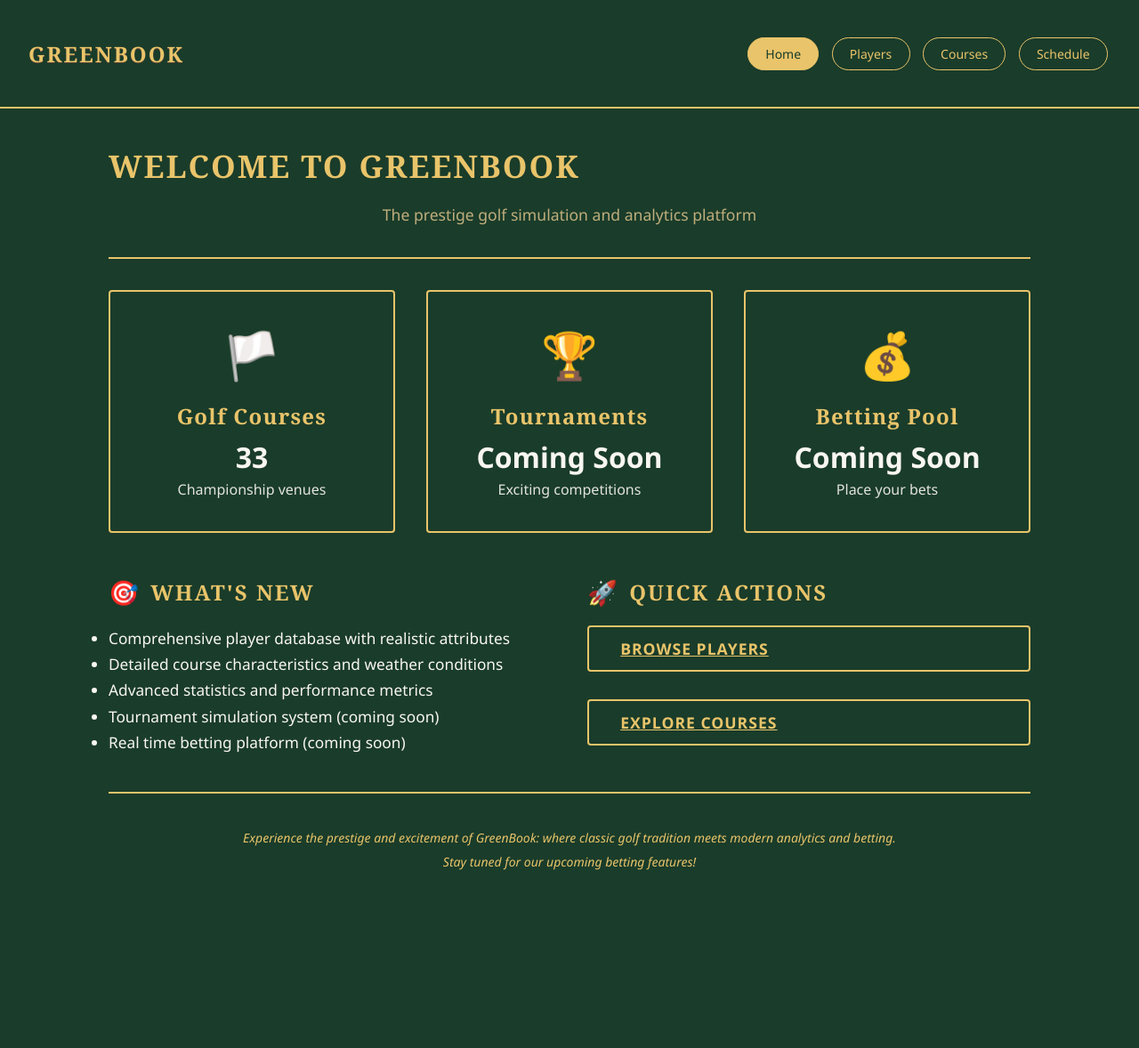
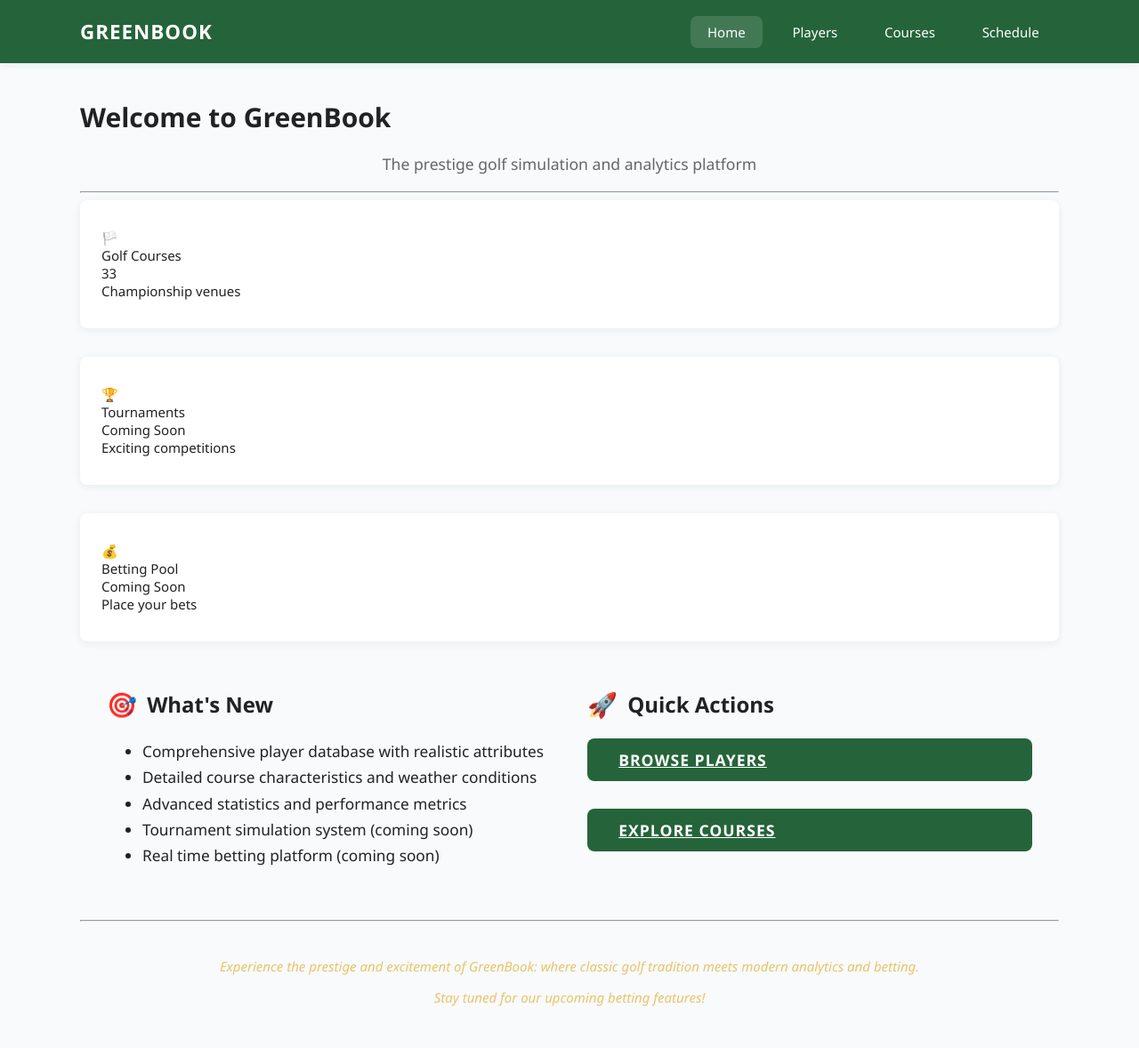
Before and after one commit to zt-robinson/GreenBook, a Flask app: page / in a window 1280 px wide. Shown: the whole page at 89% size. Before the commit the page ends 978 px from the top, so only its background shows below. Run offline with Flask 3, Linux system fonts and the light colour scheme; data comes from the database, SQL or seed files in the repository.

Commit message:
reverted color scheme to simpler setup for dev purposes

```diff
--- a/static/style.css
+++ b/static/style.css
@@ -1,130 +1,113 @@
-/* GreenBook Main Stylesheet */
+/* GreenBook Modern Functional UI */
 :root {
-  --greenbook-green: #1A3C2A; /* Sampled from mockup, deep Augusta green */
-  --greenbook-offwhite: #F8F6F0; /* Slightly warm off-white */
-  --greenbook-gold: #E9C46A; /* Sampled gold accent */
-  --greenbook-brown: #5B4636;
-  --greenbook-gray: #E0DED7;
-  --headline-serif: 'Playfair Display', 'Merriweather', Georgia, 'Times New Roman', serif;
-  --ui-sans: 'Segoe UI', 'Inter', 'Helvetica Neue', Arial, sans-serif;
+  --primary-green: #25643a;
+  --accent-green: #174a2a;
+  --background: #f8fafc;
+  --card-bg: #fff;
+  --text-main: #222;
+  --text-light: #666;
+  --header-bg: var(--primary-green);
+  --header-text: #fff;
+  --table-header-bg: var(--primary-green);
+  --table-header-text: #fff;
+  --button-bg: var(--primary-green);
+  --button-text: #fff;
+  --button-hover-bg: #174a2a;
+  --border-radius: 8px;
+  --shadow: 0 2px 8px rgba(23, 74, 42, 0.08);
+  --font-sans: 'Segoe UI', 'Inter', 'Helvetica Neue', Arial, sans-serif;
 }
 
 body {
-  background: var(--greenbook-green);
-  color: var(--greenbook-offwhite);
-  font-family: var(--ui-sans);
-  font-size: 14px;
+  background: var(--background);
+  color: var(--text-main);
+  font-family: var(--font-sans);
+  font-size: 15px;
   margin: 0;
 }
 
-.header, .billboard {
-  background: var(--greenbook-green);
-  color: var(--greenbook-gold);
-  border-radius: 0;
-  box-shadow: none;
-  padding: 1.5rem 2rem;
-  border-bottom: 2px solid var(--greenbook-gold);
+.header {
+  background: var(--header-bg);
+  color: var(--header-text);
+  box-shadow: var(--shadow);
+  position: sticky;
+  top: 0;
+  z-index: 1000;
 }
-
-.logo, .page-title, h1, h2, h3, h4 {
-  font-family: var(--headline-serif);
-  color: var(--greenbook-gold);
-  letter-spacing: 1.5px;
-  text-transform: uppercase;
+.header-content {
+  display: flex;
+  justify-content: space-between;
+  align-items: center;
+  padding: 1.1rem 0;
+  max-width: 1100px;
+  margin: 0 auto;
 }
-
 .logo {
-  font-size: 1.5rem;
+  font-size: 1.4rem;
   font-weight: bold;
-  text-shadow: 0 1px 0 var(--greenbook-brown);
+  color: var(--header-text);
+  text-decoration: none;
+  letter-spacing: 1px;
+  font-family: var(--font-sans);
 }
-
-nav.nav a {
-  color: var(--greenbook-gold);
+.nav {
+  display: flex;
+  gap: 0.5rem;
+}
+.nav a {
+  padding: 0.5rem 1.2rem;
+  text-decoration: none;
+  color: var(--header-text);
+  border-radius: var(--border-radius);
   background: transparent;
-  border: 1.5px solid var(--greenbook-gold);
-  border-radius: 25px;
-  padding: 0.5rem 1.2rem;
-  font-family: var(--ui-sans);
   font-weight: 500;
+  font-family: var(--font-sans);
   margin: 0 0.2rem;
   transition: background 0.2s, color 0.2s;
 }
-nav.nav a.active, nav.nav a:hover {
-  background: var(--greenbook-gold);
-  color: var(--greenbook-green);
+.nav a.active, .nav a:hover {
+  background: #fff2;
+  color: #fff;
 }
 
-.content-card, .main-content, .group-card, .provisional-columns table {
-  background: var(--greenbook-offwhite);
-  border-radius: 12px;
-  box-shadow: 0 2px 12px rgba(23,74,42,0.06);
-  border: 1.5px solid var(--greenbook-gold);
-  color: var(--greenbook-green);
+.main-container {
+  max-width: 1100px;
+  margin: 2.5rem auto 0 auto;
+  padding: 0 2rem;
 }
 
-.section-header, .page-title {
-  font-size: 2.2rem;
+.page-title {
+  color: var(--primary-green);
+  font-size: 2rem;
+  margin-bottom: 0.7rem;
+  text-align: center;
+  font-family: var(--font-sans);
   font-weight: bold;
+  letter-spacing: 1px;
+}
+.page-subtitle {
+  color: var(--text-light);
+  text-align: center;
   margin-bottom: 1.2rem;
-  letter-spacing: 2px;
+  font-size: 1.1rem;
 }
 
-.card-grid {
-  display: grid;
-  grid-template-columns: repeat(auto-fit, minmax(280px, 1fr));
-  gap: 2.2rem;
-  margin-bottom: 3rem;
-}
-
-.card {
-  background: transparent;
-  border: 2px solid var(--greenbook-gold);
-  border-radius: 4px;
-  color: var(--greenbook-gold);
-  text-align: center;
-  padding: 2.2rem 1.5rem 2.2rem 1.5rem;
-  box-shadow: none;
-  transition: border-color 0.2s;
-}
-.card:hover {
-  border-color: #FFD700;
-}
-
-.card .card-icon {
-  font-size: 3.2rem;
-  margin-bottom: 1.1rem;
-  display: block;
-}
-
-.card .card-title {
-  font-family: var(--headline-serif);
-  font-size: 1.5rem;
-  font-weight: bold;
-  color: var(--greenbook-gold);
-  margin-bottom: 0.5rem;
-  letter-spacing: 1.2px;
-}
-
-.card .card-subtitle {
-  font-size: 2rem;
-  font-weight: bold;
-  color: var(--greenbook-offwhite);
-  margin-bottom: 0.3rem;
-}
-
-.card .card-desc {
-  color: var(--greenbook-offwhite);
-  font-size: 1rem;
-  opacity: 0.9;
+.card, .content-card, .group-card {
+  background: var(--card-bg);
+  border-radius: var(--border-radius);
+  box-shadow: var(--shadow);
+  color: var(--text-main);
+  padding: 2rem 1.5rem;
+  margin-bottom: 2rem;
+  border: none;
 }
 
 .btn, button {
-  background: transparent;
-  color: var(--greenbook-gold);
-  border: 2px solid var(--greenbook-gold);
-  border-radius: 4px;
-  font-family: var(--ui-sans);
+  background: var(--button-bg);
+  color: var(--button-text);
+  border: none;
+  border-radius: var(--border-radius);
+  font-family: var(--font-sans);
   font-weight: 600;
   padding: 0.7em 2em;
   cursor: pointer;
@@ -136,72 +119,60 @@ nav.nav a.active, nav.nav a:hover {
   text-transform: uppercase;
 }
 .btn:hover, button:hover {
-  background: var(--greenbook-gold);
-  color: var(--greenbook-green);
+  background: var(--button-hover-bg);
 }
 
+.table-container {
+  overflow-x: auto;
+  border-radius: var(--border-radius);
+  box-shadow: var(--shadow);
+  background: var(--card-bg);
+}
+table {
+  width: 100%;
+  border-collapse: collapse;
+  background: var(--card-bg);
+  font-size: 0.98em;
+}
+th, td {
+  padding: 10px 12px;
+  text-align: left;
+}
 th {
-  background: var(--greenbook-green);
-  color: var(--greenbook-gold);
-  font-family: var(--headline-serif);
-  font-weight: 700;
-  font-size: 1em;
+  background: var(--table-header-bg);
+  color: var(--table-header-text);
+  font-weight: 600;
+  font-family: var(--font-sans);
 }
-td {
-  font-family: var(--ui-sans);
-  color: var(--greenbook-green);
+tr:nth-child(even) {
+  background: #f3f7f4;
 }
-
-.billboard h1, .billboard .page-title {
-  font-size: 2.3rem;
-  color: var(--greenbook-gold);
-  font-family: var(--headline-serif);
-  margin-bottom: 0.7rem;
-}
-
-/* Tactile/scorecard feel */
-.group-card, .provisional-columns table {
-  border: 1.5px solid var(--greenbook-gold);
-  box-shadow: 0 2px 8px rgba(91,70,54,0.07);
-}
-
-/* Accent lines */
-hr, .accent-line {
-  border: none;
-  border-top: 2px solid var(--greenbook-gold);
-  margin: 2.2rem 0;
-}
-
-/* Betting slip/country club details */
-.info-box, .main-info-box {
-  background: var(--greenbook-gray);
-  border-left: 6px solid var(--greenbook-gold);
-  padding: 1.2rem 1.5rem;
-  border-radius: 10px;
-  margin-bottom: 1.2rem;
-  color: var(--greenbook-green);
+tr:hover {
+  background-color: #e6f2ea;
 }
 
 @media (max-width: 900px) {
-  .card-grid {
-    grid-template-columns: 1fr;
+  .main-container, .header-content {
+    padding: 0 0.5rem;
   }
 }
-
 @media (max-width: 768px) {
-  .header, .billboard {
-    padding: 1rem 0.5rem;
+  .header-content {
+    flex-direction: column;
+    gap: 1rem;
   }
-  .content-card, .main-content {
-    padding: 1rem 0.5rem;
+  .nav {
+    flex-wrap: wrap;
+    justify-content: center;
   }
-  .section-header, .page-title {
-    font-size: 1.5rem;
+  .nav a {
+    padding: 0.5rem 1rem;
+    font-size: 0.95rem;
+  }
+  .page-title {
+    font-size: 1.3rem;
+  }
+  .main-container {
+    padding: 0 0.5rem;
   }
 }
-
-.main-container {
-  max-width: 1100px;
-  margin: 0 auto;
-  padding: 0 2rem;
-}
--- a/templates/base.html
+++ b/templates/base.html
@@ -6,183 +6,75 @@
     <title>{% block title %}GreenBook{% endblock %}</title>
     <link rel="stylesheet" href="{{ url_for('static', filename='style.css') }}">
     <style>
-        * {
+        body {
+            background: var(--background);
+            color: var(--text-main);
+            font-family: var(--font-sans);
+            font-size: 15px;
             margin: 0;
-            padding: 0;
-            box-sizing: border-box;
         }
-
-        body {
-            font-family: var(--ui-sans);
-            font-size: 14px;
-            background: var(--greenbook-green);
-            min-height: 100vh;
-            color: var(--greenbook-offwhite);
-        }
-
-        .container {
-            max-width: 1200px;
-            margin: 0 auto;
-            padding: 0 10px;
-        }
-
-        /* Header */
         .header {
-            background: var(--greenbook-green);
-            color: var(--greenbook-gold);
-            border-radius: 0;
-            box-shadow: none;
+            background: var(--header-bg);
+            color: var(--header-text);
+            box-shadow: var(--shadow);
             position: sticky;
             top: 0;
             z-index: 1000;
-            border-bottom: 2.5px solid var(--greenbook-gold);
         }
-
         .header-content {
             display: flex;
             justify-content: space-between;
             align-items: center;
-            padding: 1.1rem 0 1.1rem 0;
+            padding: 1.1rem 0;
+            max-width: 1100px;
+            margin: 0 auto;
         }
-
         .logo {
-            font-size: 1.5rem;
+            font-size: 1.4rem;
             font-weight: bold;
-            color: var(--greenbook-gold);
+            color: var(--header-text);
             text-decoration: none;
-            font-family: var(--headline-serif);
-            letter-spacing: 2px;
-            text-shadow: 0 1px 0 var(--greenbook-brown);
+            letter-spacing: 1px;
+            font-family: var(--font-sans);
         }
-
-        .logo:hover {
-            color: var(--greenbook-gold);
-        }
-
-        /* Navigation */
         .nav {
             display: flex;
             gap: 0.5rem;
         }
-
         .nav a {
             padding: 0.5rem 1.2rem;
             text-decoration: none;
-            color: var(--greenbook-gold);
-            border-radius: 25px;
-            border: 1.5px solid var(--greenbook-gold);
+            color: var(--header-text);
+            border-radius: 8px;
             background: transparent;
             font-weight: 500;
-            font-family: var(--ui-sans);
+            font-family: var(--font-sans);
             margin: 0 0.2rem;
             transition: background 0.2s, color 0.2s;
         }
-
         .nav a.active, .nav a:hover {
-            background: var(--greenbook-gold);
-            color: var(--greenbook-green);
+            background: #fff2;
+            color: #fff;
         }
-
-        /* Main Content */
-        .main-content, .main-container {
-            margin-top: 2.5rem;
+        .main-container {
+            max-width: 1100px;
+            margin: 2.5rem auto 0 auto;
+            padding: 0 2rem;
         }
-
-        .content-card {
-            background: rgba(255, 255, 255, 0.95);
-            backdrop-filter: blur(10px);
-            border-radius: 16px;
-            padding: 1.2rem;
-            box-shadow: 0 6px 18px rgba(0, 0, 0, 0.08);
-            margin-bottom: 1.2rem;
-        }
-
         .page-title {
-            color: var(--greenbook-gold);
-            font-size: 2.2rem;
+            color: var(--primary-green);
+            font-size: 2rem;
             margin-bottom: 0.7rem;
             text-align: center;
-            font-family: var(--headline-serif);
+            font-family: var(--font-sans);
             font-weight: bold;
-            letter-spacing: 2px;
+            letter-spacing: 1px;
         }
-
         .page-subtitle {
-            color: #bfae7c;
+            color: var(--text-light);
             text-align: center;
             margin-bottom: 1.2rem;
             font-size: 1.1rem;
-        }
-
-        /* Tables */
-        .table-container {
-            overflow-x: auto;
-            border-radius: 8px;
-            box-shadow: 0 2px 8px rgba(0, 0, 0, 0.08);
-        }
-
-        table {
-            width: 100%;
-            border-collapse: collapse;
-            background: var(--greenbook-offwhite);
-            font-size: 0.92em;
-        }
-
-        th, td {
-            padding: 8px 10px;
-            text-align: left;
-            border-bottom: 1px solid #eee;
-        }
-
-        th {
-            background: var(--greenbook-green);
-            color: var(--greenbook-gold);
-            font-family: var(--headline-serif);
-            font-weight: 700;
-            font-size: 1em;
-        }
-
-        tr:hover {
-            background-color: #f8f9fa;
-        }
-
-        /* Responsive Design */
-        @media (max-width: 768px) {
-            .header-content {
-                flex-direction: column;
-                gap: 1rem;
-            }
-
-            .nav {
-                flex-wrap: wrap;
-                justify-content: center;
-            }
-
-            .nav a {
-                padding: 0.5rem 1rem;
-                font-size: 0.9rem;
-            }
-
-            .page-title {
-                font-size: 1.5rem;
-            }
-
-            .content-card {
-                padding: 1rem;
-            }
-        }
-
-        /* Utility Classes */
-        .text-center {
-            text-align: center;
-        }
-
-        .mb-2 {
-            margin-bottom: 1rem;
-        }
-
-        .mb-3 {
-            margin-bottom: 1.5rem;
         }
     </style>
 </head>
```
